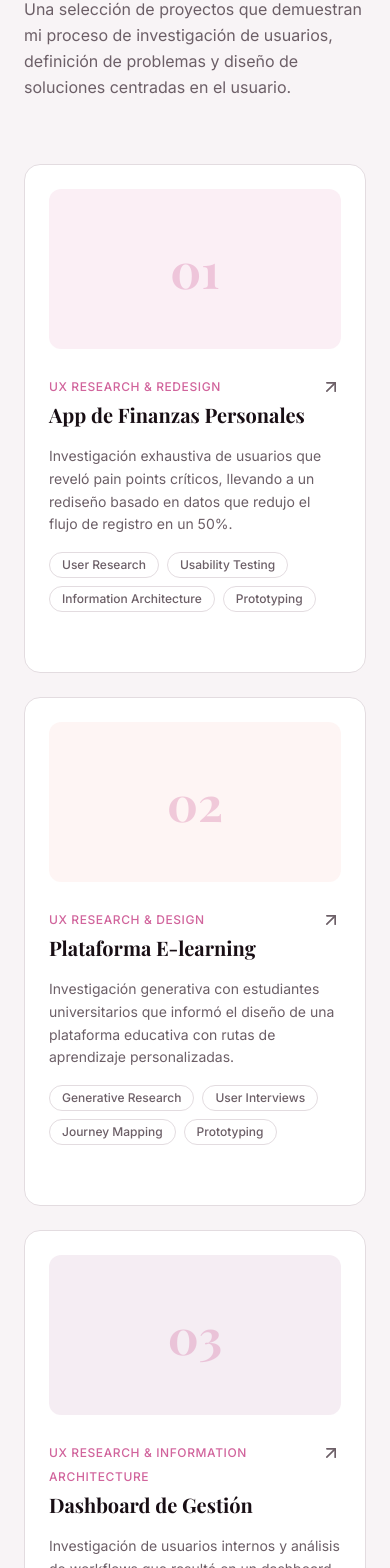
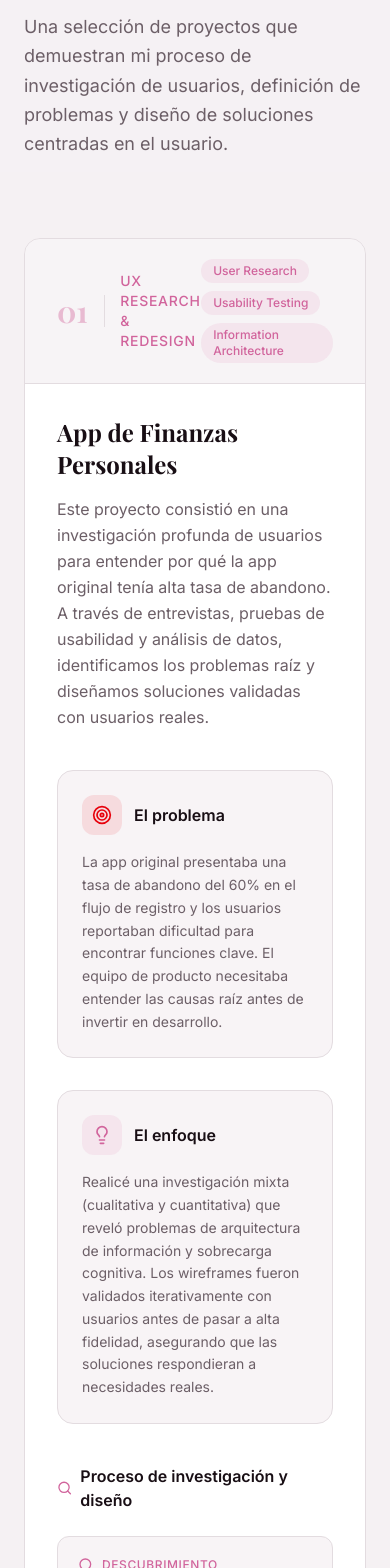
Before and after one commit to KarenRossomando/portfolio-karen-rossomando, a Next.js app: page / in a window 390 px wide. Shown: the part 5671-7239 px from the top of the page. Built offline with nearby package versions, Linux system fonts and the light colour scheme; a web font is replaced by a local one.

Commit message:
feat: enhance project card with icons, tags, and detailed layout

```diff
--- a/components/projects.tsx
+++ b/components/projects.tsx
@@ -1,96 +1,168 @@
 "use client"
 
-import { useState } from "react"
 import Link from "next/link"
-import { ArrowUpRight } from "lucide-react"
+import { ArrowRight, Search, Target, Lightbulb, CheckCircle } from "lucide-react"
 import { projects } from "@/lib/projects-data"
 import { useLanguage } from "@/contexts/language-context"
 
+const processIcons = [Search, Target, Lightbulb, CheckCircle]
+
 export function Projects() {
-  const [hoveredId, setHoveredId] = useState<number | null>(null)
   const { t } = useLanguage()
 
   return (
-    <section id="proyectos" className="px-6 py-24">
+    <section id="proyectos" className="px-6 py-24 bg-muted/30">
       <div className="mx-auto max-w-6xl">
         {/* Section header */}
-        <div className="mb-16 max-w-2xl">
-          <p className="mb-2 text-sm font-medium uppercase tracking-widest text-primary">
+        <div className="mb-20 max-w-3xl">
+          <p className="mb-3 text-sm font-medium uppercase tracking-widest text-primary">
             {t.projects.label}
           </p>
-          <h2 className="font-serif text-3xl font-bold text-foreground sm:text-4xl text-balance">
+          <h2 className="font-serif text-4xl font-bold text-foreground sm:text-5xl text-balance">
             {t.projects.heading}
           </h2>
-          <p className="mt-4 text-muted-foreground leading-relaxed">
+          <p className="mt-6 text-lg text-muted-foreground leading-relaxed">
             {t.projects.intro}
           </p>
         </div>
 
-        <div className="flex flex-col gap-6">
-          {projects.map((base) => {
+        {/* Case Study Cards */}
+        <div className="flex flex-col gap-16">
+          {projects.map((base, index) => {
             const project = t.projects.items.find((p) => p.slug === base.slug)
             if (!project) return null
 
             return (
-              <Link
+              <article
                 key={base.id}
-                href={`/proyecto/${base.slug}`}
-                onMouseEnter={() => setHoveredId(base.id)}
-                onMouseLeave={() => setHoveredId(null)}
-                className="group relative block overflow-hidden rounded-xl border border-border bg-card transition-all hover:border-primary/30 hover:shadow-lg hover:shadow-primary/5"
+                className="group relative rounded-2xl border border-border bg-card overflow-hidden transition-all hover:border-primary/30 hover:shadow-xl hover:shadow-primary/5"
               >
-                <div className="flex flex-col gap-6 p-6 sm:p-8 md:flex-row md:items-start md:gap-10">
-                  {/* Thumbnail area */}
-                  <div
-                    className={`flex h-40 w-full shrink-0 items-center justify-center rounded-lg md:h-48 md:w-64 ${base.color} transition-all`}
-                  >
-                    <span className="font-serif text-5xl font-bold text-primary/30">
-                      {String(base.id).padStart(2, "0")}
+                {/* Card Header with Number and Category */}
+                <div className="flex items-center justify-between border-b border-border px-8 py-5 bg-muted/50">
+                  <div className="flex items-center gap-4">
+                    <span className="font-serif text-3xl font-bold text-primary/40">
+                      {String(index + 1).padStart(2, "0")}
+                    </span>
+                    <div className="h-8 w-px bg-border" />
+                    <span className="text-sm font-medium uppercase tracking-wider text-primary">
+                      {project.category}
                     </span>
                   </div>
+                  <div className="flex flex-wrap gap-2">
+                    {project.tags.slice(0, 3).map((tag) => (
+                      <span
+                        key={tag}
+                        className="rounded-full bg-primary/10 px-3 py-1 text-xs font-medium text-primary"
+                      >
+                        {tag}
+                      </span>
+                    ))}
+                  </div>
+                </div>
 
-                  {/* Content */}
-                  <div className="flex flex-1 flex-col">
-                    <div className="mb-1 flex items-start justify-between gap-4">
-                      <div>
-                        <span className="text-xs font-medium uppercase tracking-wider text-primary">
-                          {project.category}
-                        </span>
-                        <h3 className="mt-1 font-serif text-xl font-bold text-foreground sm:text-2xl">
-                          {project.title}
-                        </h3>
+                {/* Main Content */}
+                <div className="p-8 lg:p-10">
+                  {/* Title and Overview */}
+                  <div className="mb-10">
+                    <h3 className="font-serif text-2xl font-bold text-foreground sm:text-3xl mb-4">
+                      {project.title}
+                    </h3>
+                    <p className="text-muted-foreground leading-relaxed text-base max-w-3xl">
+                      {project.overview}
+                    </p>
+                  </div>
+
+                  {/* Problem and Solution Grid */}
+                  <div className="grid gap-8 md:grid-cols-2 mb-10">
+                    {/* Problem */}
+                    <div className="rounded-xl border border-border bg-background p-6">
+                      <div className="flex items-center gap-3 mb-4">
+                        <div className="flex h-10 w-10 items-center justify-center rounded-lg bg-destructive/10">
+                          <Target className="h-5 w-5 text-destructive" />
+                        </div>
+                        <h4 className="font-semibold text-foreground">
+                          {t.projectDetail.challenge}
+                        </h4>
                       </div>
-                      <ArrowUpRight
-                        className={`mt-1 h-5 w-5 shrink-0 text-muted-foreground transition-all ${
-                          hoveredId === base.id
-                            ? "translate-x-0.5 -translate-y-0.5 text-primary"
-                            : ""
-                        }`}
-                      />
+                      <p className="text-sm text-muted-foreground leading-relaxed">
+                        {project.challenge}
+                      </p>
                     </div>
 
-                    <p className="mt-3 text-sm leading-relaxed text-muted-foreground">
-                      {project.description}
-                    </p>
+                    {/* Solution */}
+                    <div className="rounded-xl border border-border bg-background p-6">
+                      <div className="flex items-center gap-3 mb-4">
+                        <div className="flex h-10 w-10 items-center justify-center rounded-lg bg-primary/10">
+                          <Lightbulb className="h-5 w-5 text-primary" />
+                        </div>
+                        <h4 className="font-semibold text-foreground">
+                          {t.projectDetail.solution}
+                        </h4>
+                      </div>
+                      <p className="text-sm text-muted-foreground leading-relaxed">
+                        {project.solution}
+                      </p>
+                    </div>
+                  </div>
 
-                    <div className="mt-4 flex flex-wrap gap-2">
-                      {project.tags.map((tag) => (
-                        <span
-                          key={tag}
-                          className="rounded-full border border-border px-3 py-1 text-xs font-medium text-muted-foreground"
+                  {/* Research Process */}
+                  <div className="mb-10">
+                    <h4 className="font-semibold text-foreground mb-6 flex items-center gap-2">
+                      <Search className="h-4 w-4 text-primary" />
+                      {t.projectDetail.process}
+                    </h4>
+                    <div className="grid gap-4 sm:grid-cols-2 lg:grid-cols-4">
+                      {project.process.map((phase, phaseIndex) => {
+                        const Icon = processIcons[phaseIndex] || Search
+                        return (
+                          <div
+                            key={phase.step}
+                            className="relative rounded-lg border border-border bg-background p-5 transition-colors hover:border-primary/30"
+                          >
+                            <div className="flex items-center gap-2 mb-3">
+                              <Icon className="h-4 w-4 text-primary" />
+                              <span className="text-xs font-medium uppercase tracking-wider text-primary">
+                                {phase.step}
+                              </span>
+                            </div>
+                            <p className="text-xs text-muted-foreground leading-relaxed">
+                              {phase.description}
+                            </p>
+                          </div>
+                        )
+                      })}
+                    </div>
+                  </div>
+
+                  {/* Outcomes */}
+                  <div className="rounded-xl border border-primary/20 bg-primary/5 p-6 mb-8">
+                    <h4 className="font-semibold text-foreground mb-4 flex items-center gap-2">
+                      <CheckCircle className="h-4 w-4 text-primary" />
+                      {t.projectDetail.results}
+                    </h4>
+                    <ul className="grid gap-3 sm:grid-cols-2">
+                      {project.results.map((result, resultIndex) => (
+                        <li
+                          key={resultIndex}
+                          className="flex items-start gap-3 text-sm text-muted-foreground"
                         >
-                          {tag}
-                        </span>
+                          <span className="mt-1.5 h-1.5 w-1.5 rounded-full bg-primary shrink-0" />
+                          <span>{result}</span>
+                        </li>
                       ))}
-                    </div>
+                    </ul>
+                  </div>
 
-                    <span className="mt-4 inline-flex items-center gap-1.5 text-sm font-medium text-primary opacity-0 transition-opacity group-hover:opacity-100">
-                      {t.projects.viewProject}
-                      <ArrowUpRight className="h-3.5 w-3.5" />
-                    </span>
-                  </div>
+                  {/* CTA */}
+                  <Link
+                    href={`/proyecto/${base.slug}`}
+                    className="inline-flex items-center gap-2 text-sm font-medium text-primary hover:underline underline-offset-4 transition-colors"
+                  >
+                    {t.projects.viewProject}
+                    <ArrowRight className="h-4 w-4 transition-transform group-hover:translate-x-1" />
+                  </Link>
                 </div>
-              </Link>
+              </article>
             )
           })}
         </div>
```
